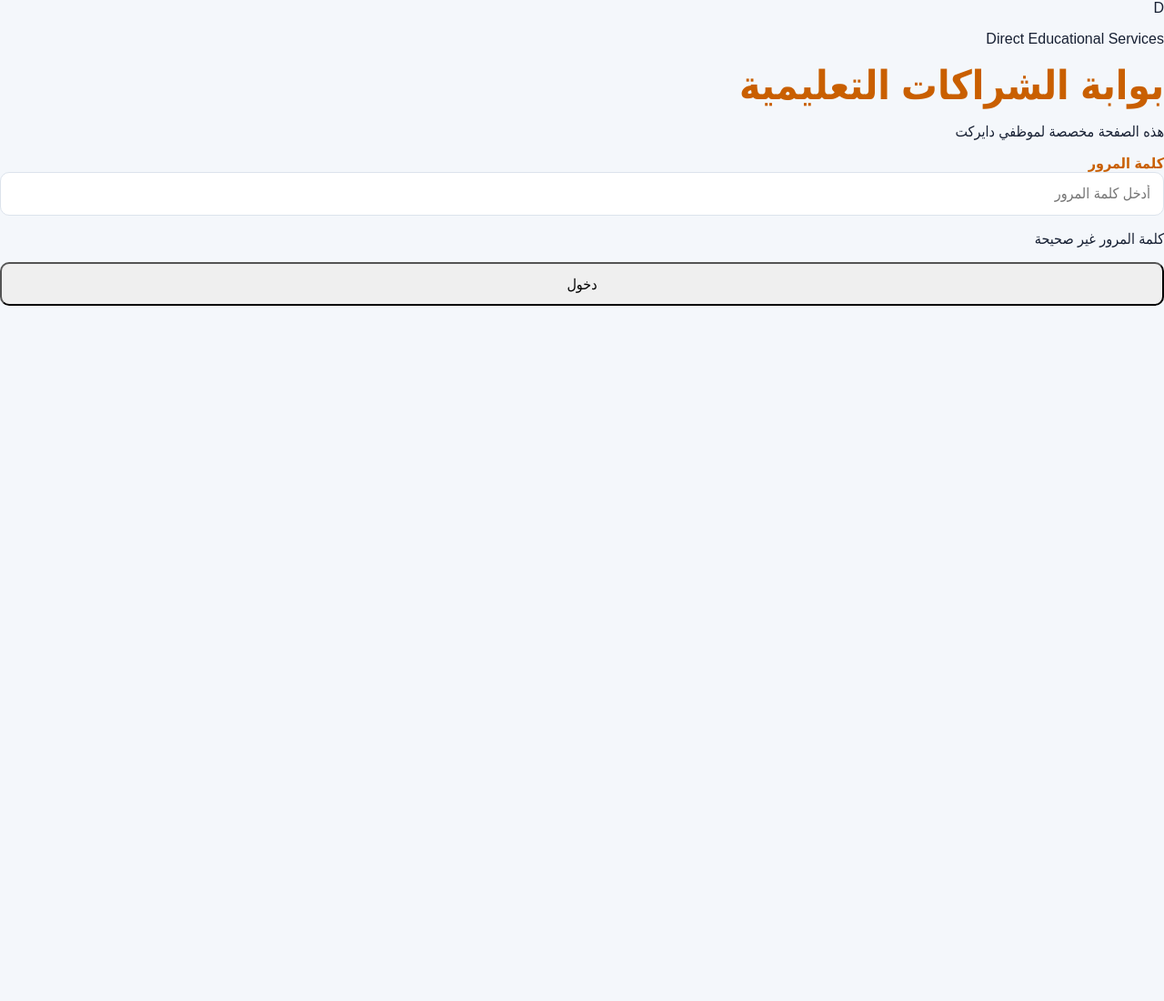
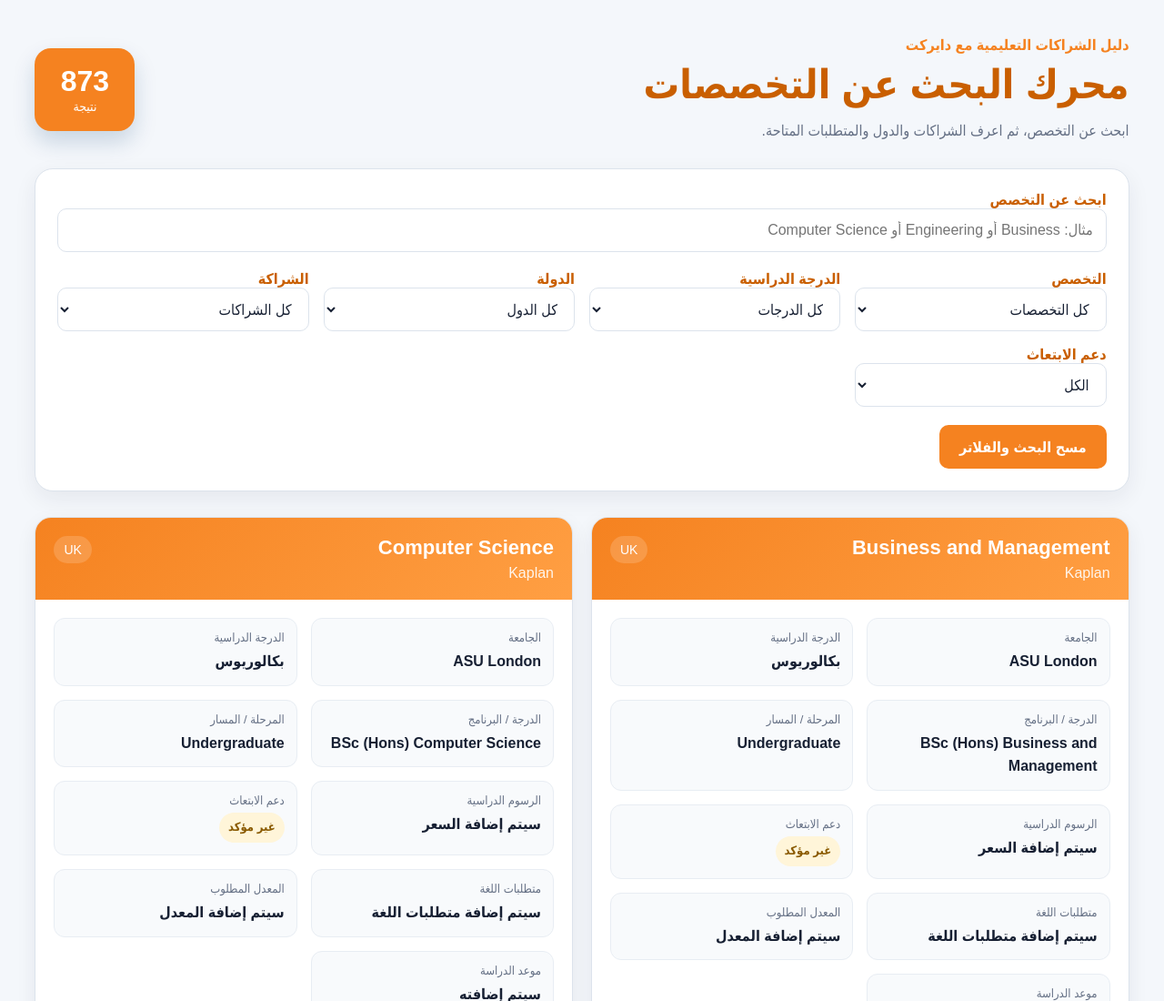
Before and after one commit to ezzeldinyoussef3-blip/partnership-database, a plain HTML site: page index.html in a window 1280 px wide. Shown: the top 1100 px of the page at 91% size. Before the commit the page ends 800 px from the top, so only its background shows below. Drawn offline with Linux system fonts and the light colour scheme.

Commit message:
Remove login screen section from index.html
Removed the login section and related elements from the HTML file.

```diff
--- a/index.html
+++ b/index.html
@@ -15,75 +15,9 @@
 
 <body>
 
-    <!-- =========================
-         شاشة تسجيل الدخول
-    ========================== -->
-    <section id="loginScreen" class="login-screen">
-
-        <div class="login-box">
-
-            <div class="login-logo">
-                D
-            </div>
-
-            <p class="login-subtitle">
-                Direct Educational Services
-            </p>
-
-            <h1>
-                بوابة الشراكات التعليمية
-            </h1>
-
-            <p class="login-description">
-                هذه الصفحة مخصصة لموظفي دايركت
-            </p>
-
-            <form id="loginForm">
-
-                <div class="login-field">
-
-                    <label for="passwordInput">
-                        كلمة المرور
-                    </label>
-
-                    <input
-                        type="password"
-                        id="passwordInput"
-                        placeholder="أدخل كلمة المرور"
-                        autocomplete="current-password"
-                        required
-                    >
-
-                </div>
-
-                <p
-                    id="loginError"
-                    class="login-error"
-                >
-                    كلمة المرور غير صحيحة
-                </p>
-
-                <button
-                    type="submit"
-                    class="login-button"
-                >
-                    دخول
-                </button>
-
-            </form>
-
-        </div>
-
-    </section>
-
-
-    <!-- =========================
-         الموقع الرئيسي
-    ========================== -->
     <main
         id="mainWebsite"
         class="container"
-        style="display: none;"
     >
 
         <header class="page-header">
@@ -102,14 +36,6 @@
                     ابحث عن التخصص، ثم اعرف الشراكات والدول والمتطلبات المتاحة.
                 </p>
 
-                <button
-                    type="button"
-                    id="logoutButton"
-                    class="logout-button"
-                >
-                    تسجيل الخروج
-                </button>
-
             </div>
 
             <div class="results-box">
@@ -118,7 +44,6 @@
             </div>
 
         </header>
-
 
         <section class="search-card">
 
@@ -137,7 +62,6 @@
 
             </div>
 
-
             <div class="filters-grid">
 
                 <div class="filter-group">
@@ -153,7 +77,6 @@
                     </select>
 
                 </div>
-
 
                 <div class="filter-group">
 
@@ -179,7 +102,6 @@
 
                 </div>
 
-
                 <div class="filter-group">
 
                     <label for="countryFilter">
@@ -196,7 +118,6 @@
 
                 </div>
 
-
                 <div class="filter-group">
 
                     <label for="partnershipFilter">
@@ -212,7 +133,6 @@
                     </select>
 
                 </div>
-
 
                 <div class="filter-group">
 
@@ -244,7 +164,6 @@
 
             </div>
 
-
             <button
                 type="button"
                 id="resetButton"
@@ -254,12 +173,10 @@
 
         </section>
 
-
         <section
             id="cardsContainer"
             class="results-grid"
         ></section>
-
 
         <section
             id="emptyState"
@@ -276,7 +193,6 @@
 
         </section>
 
-
         <section
             id="errorState"
             class="error-state"
@@ -286,7 +202,6 @@
 
     </main>
 
-
     <script src="app.js"></script>
 
 </body>
```
